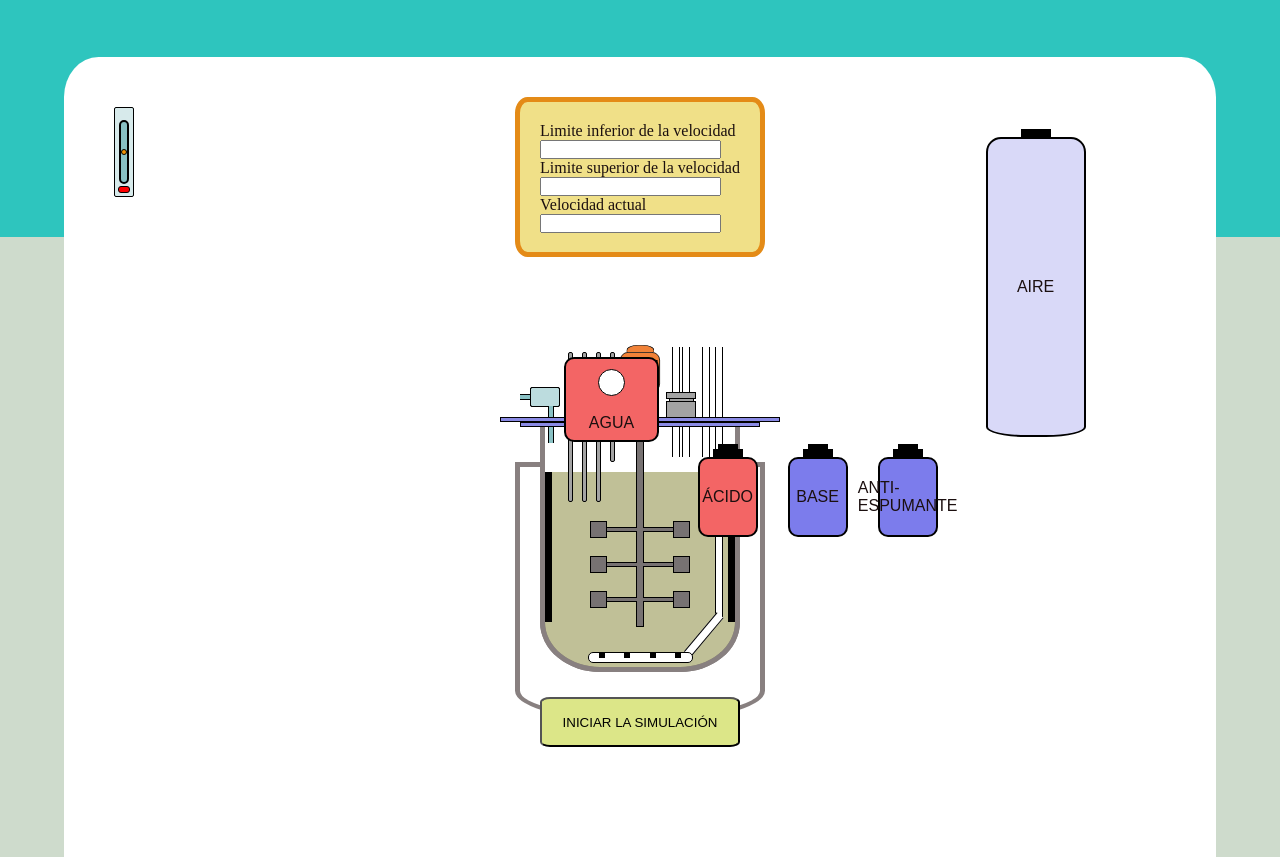
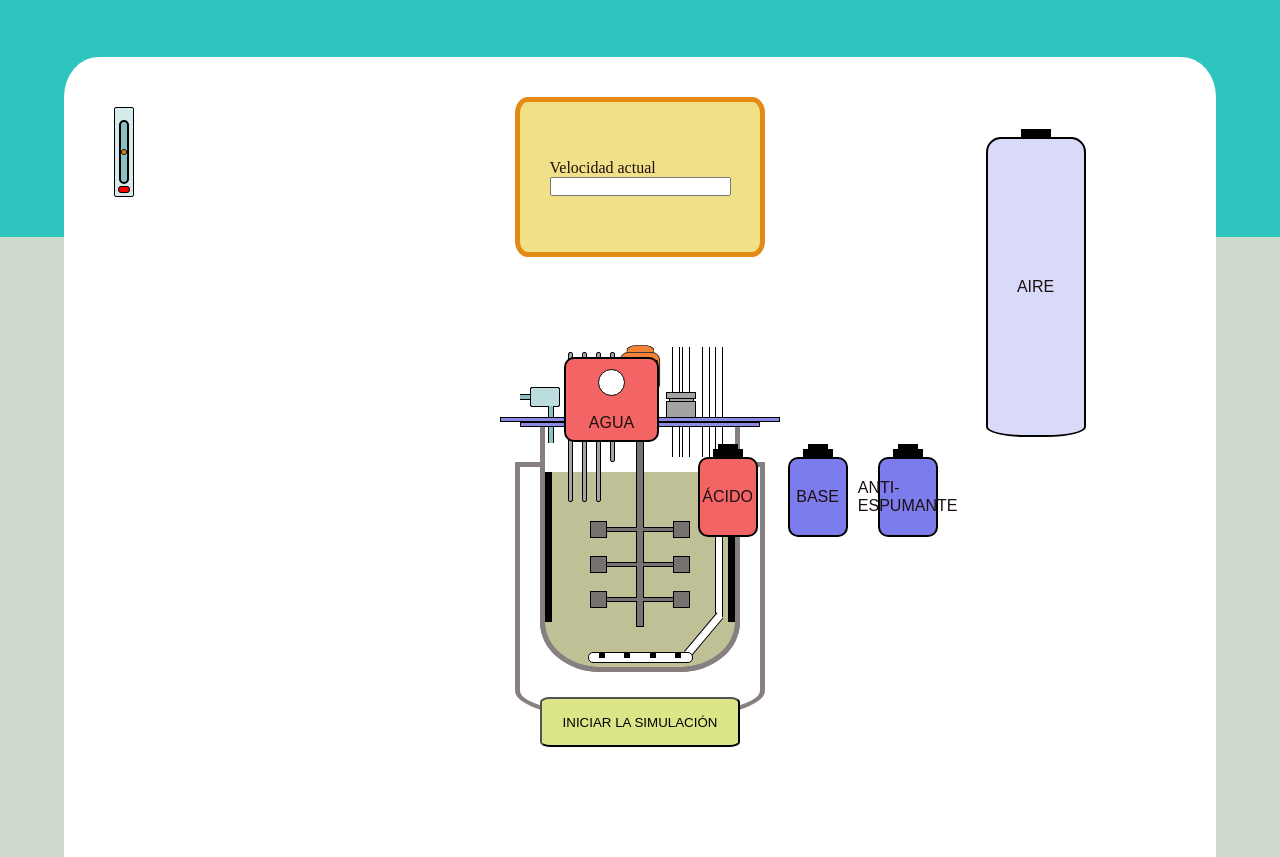
Before and after one commit to Programapython/sim_biorreactor, a plain HTML site: page index.html in a window 1280 px wide. Shown: the part 63-920 px from the top of the page. Drawn offline with Linux system fonts and the light colour scheme.

Commit message:
nuevos cambios

```diff
--- a/index.html
+++ b/index.html
@@ -53,10 +53,6 @@
         <div class="agua"></div>
         <div class="monitor">
             <ul>
-            <div>Limite inferior de la velocidad</div>
-            <div class="entradas"><input type="float"></div>
-            <div>Limite superior de la velocidad</div>
-            <div class="entradas"><input type="float"></div>
             <div>Velocidad actual</div>
             <div class="entradas"><input type="float"></div>
             </ul>
```
